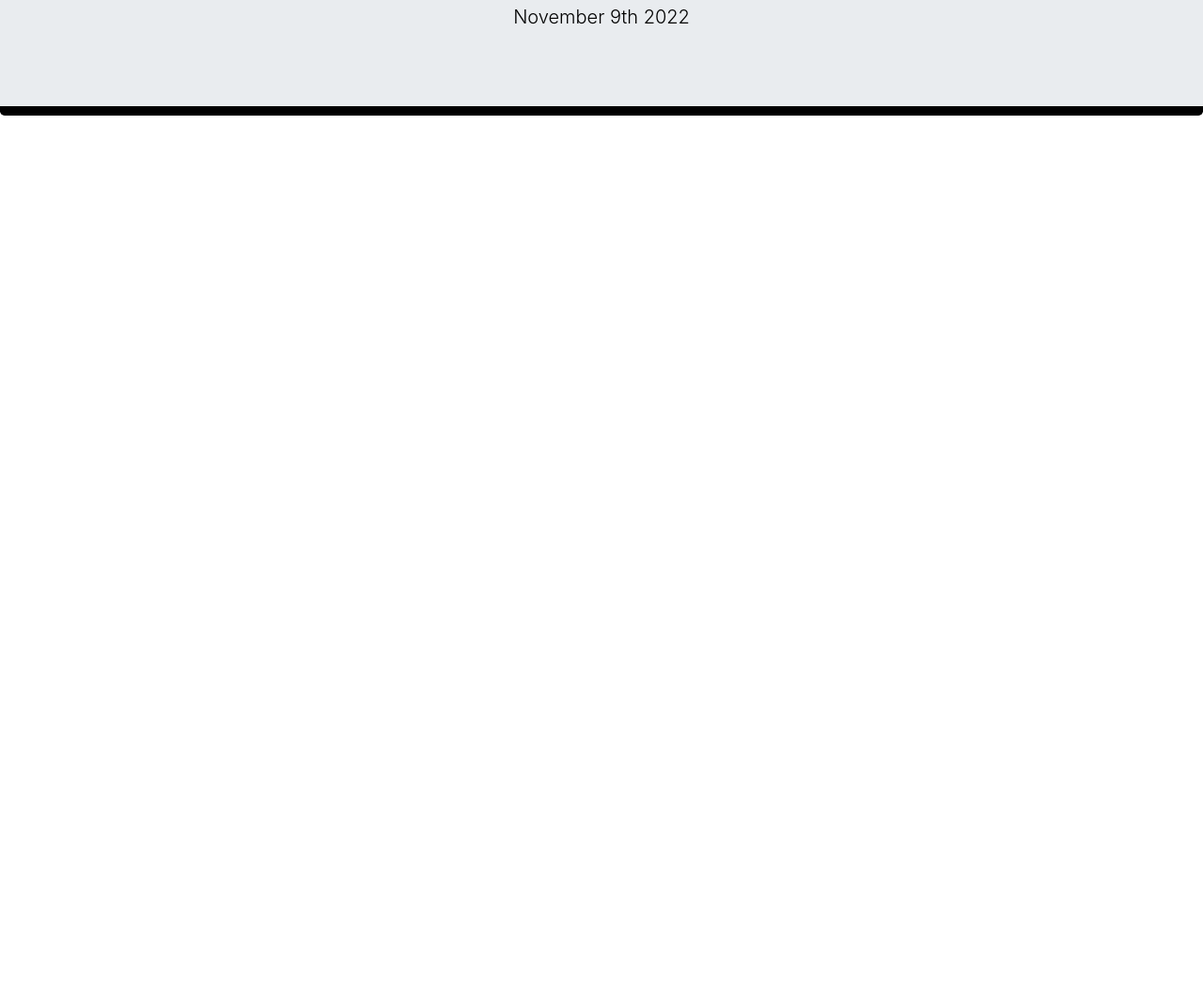
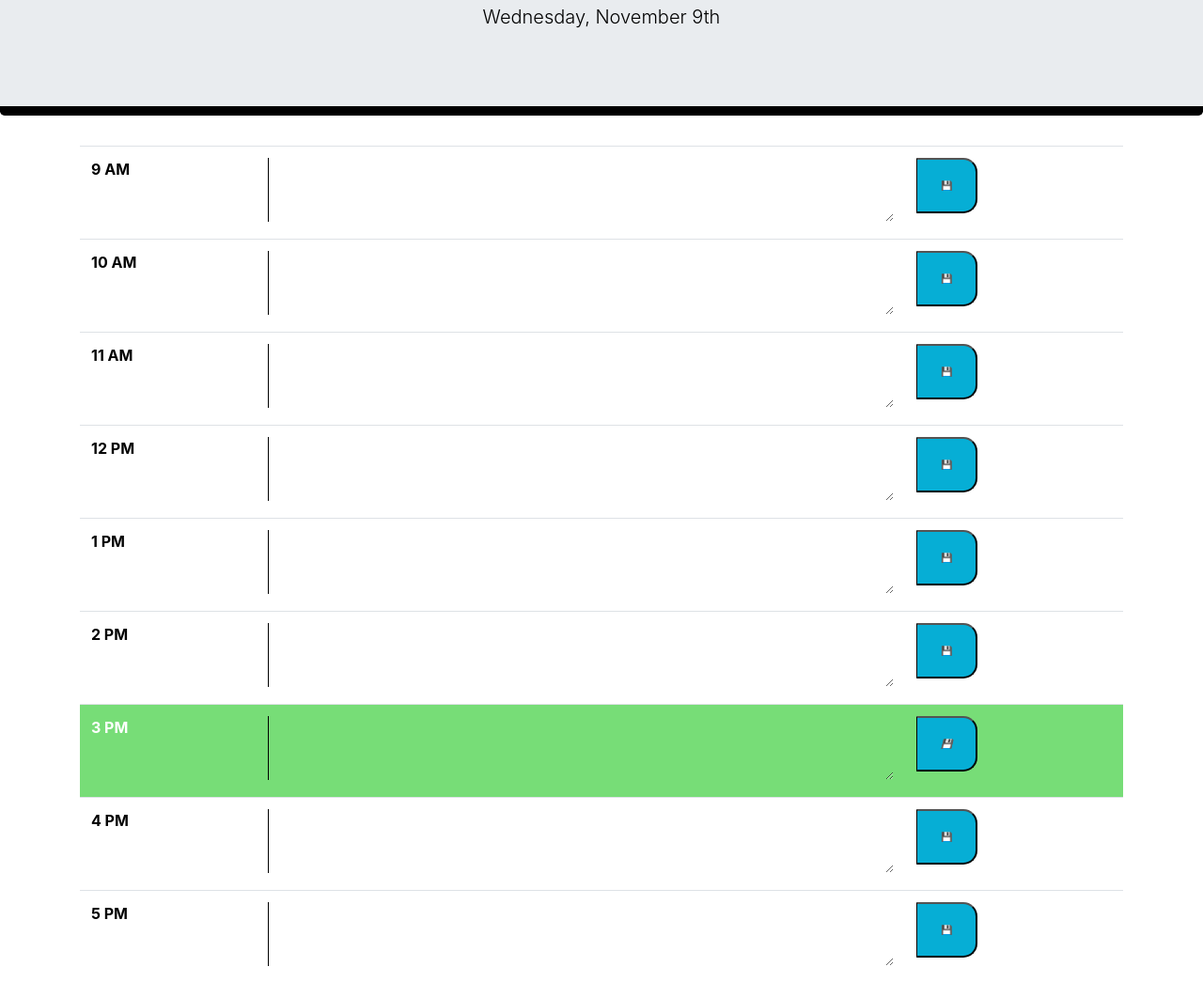
Before and after one commit to jessicashong/work-day-scheduler, a plain HTML site: page index.html in a window 1280 px wide. Shown: the part 201-1263 px from the top of the page at 94% size. Before the commit the page ends 800 px from the top, so only its background shows below. Drawn offline with nearby package versions, Linux system fonts and the light colour scheme.

Commit message:
updated html and css

```diff
--- a/assets/css/style.css
+++ b/assets/css/style.css
@@ -5,6 +5,7 @@ body {
 }
 
 textarea {
+  width: 100%;
   background: transparent;
   border: none;
   resize: none;
@@ -61,11 +62,13 @@ textarea {
   border-left: 1px solid black;
   border-top-right-radius: 15px;
   border-bottom-right-radius: 15px;
+  padding: 20px 25px;
   background-color: #06aed5;
   color: white;
+  font-size: 10px;
 }
 
-.saveBtn i:hover {
+/* .saveBtn i:hover {
   font-size: 20px;
   transition: all 0.3s ease-in-out;
-}
+} */
--- a/assets/js/script.js
+++ b/assets/js/script.js
@@ -3,5 +3,4 @@ var timeSlots = document.querySelector('.container');
 
 
 var currentDate = moment();
-console.log(moment().format('MMMM Do YYYY'))
-$("#currentDay").text(currentDate.format('MMMM Do YYYY'));
+$("#currentDay").text(currentDate.format('dddd, MMMM Do'));
--- a/index.html
+++ b/index.html
@@ -23,7 +23,56 @@
 
     <div class="container">
       <!-- Timeblocks go here -->
+      <table class="table">
+        <tbody>
+          <tr class="hour">
+            <th scope="row">9 AM</th>
+            <td><textarea name="text" wrap="soft"></textarea></td>
+            <td><button class="saveBtn">💾</button></td>
+          </tr>
+          <tr class="hour">
+            <th scope="row">10 AM</th>
+            <td><textarea name="text" wrap="soft"></textarea></td>
+            <td><button class="saveBtn">💾</button></td>
+          </tr>
+          <tr class="hour">
+            <th scope="row">11 AM</th>
+            <td><textarea name="text" wrap="soft"></textarea></td>
+            <td><button class="saveBtn">💾</button></td>
+          </tr>
+          <tr class="hour">
+            <th scope="row">12 PM</th>
+            <td><textarea name="text" wrap="soft"></textarea></td>
+            <td><button class="saveBtn">💾</button></td>
+          </tr>
+          <tr class="hour">
+            <th scope="row">1 PM</th>
+            <td><textarea name="text" wrap="soft"></textarea></td>
+            <td><button class="saveBtn">💾</button></td>
+          </tr>
+          <tr class="hour">
+            <th scope="row">2 PM</th>
+            <td><textarea name="text" wrap="soft"></textarea></td>
+            <td><button class="saveBtn">💾</button></td>
+          </tr>
+          <tr class="hour future">
+            <th scope="row">3 PM</th>
+            <td><textarea name="text" wrap="soft"></textarea></td>
+            <td><button class="saveBtn"><i>💾</i></button></td>
+          </tr>
+          <tr class="hour">
+            <th scope="row">4 PM</th>
+            <td><textarea name="text" wrap="soft"></textarea></td>
+            <td><button class="saveBtn">💾</button></td>
+          </tr>
+          <tr class="hour">
+            <th scope="row">5 PM</th>
+            <td><textarea name="text" wrap="soft"></textarea></td>
+            <td><button class="saveBtn">💾</button></td>
+          </tr>
 
+        </tbody>
+      </table>
     </div>
 
     <script src="./assets/js/script.js"></script>
```
